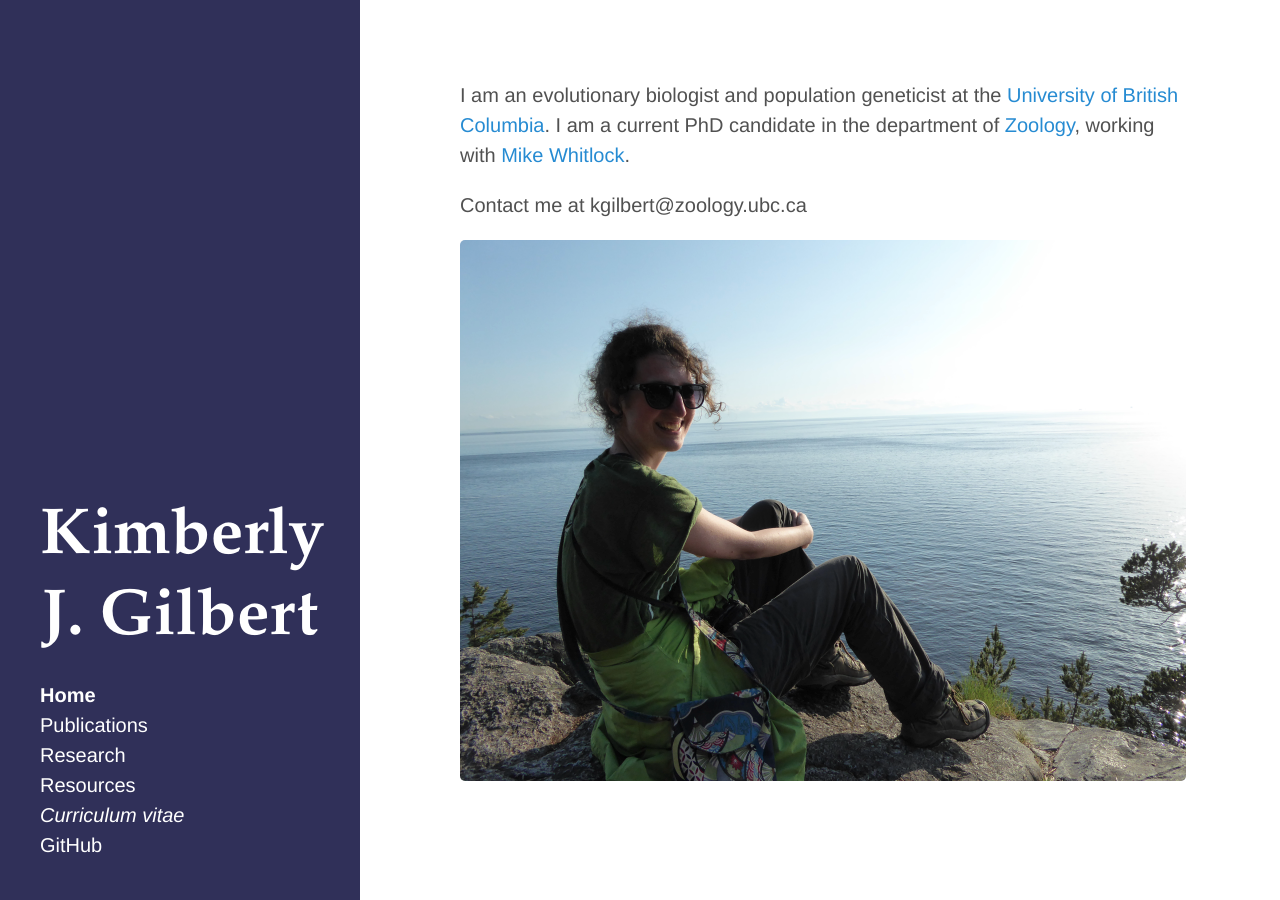
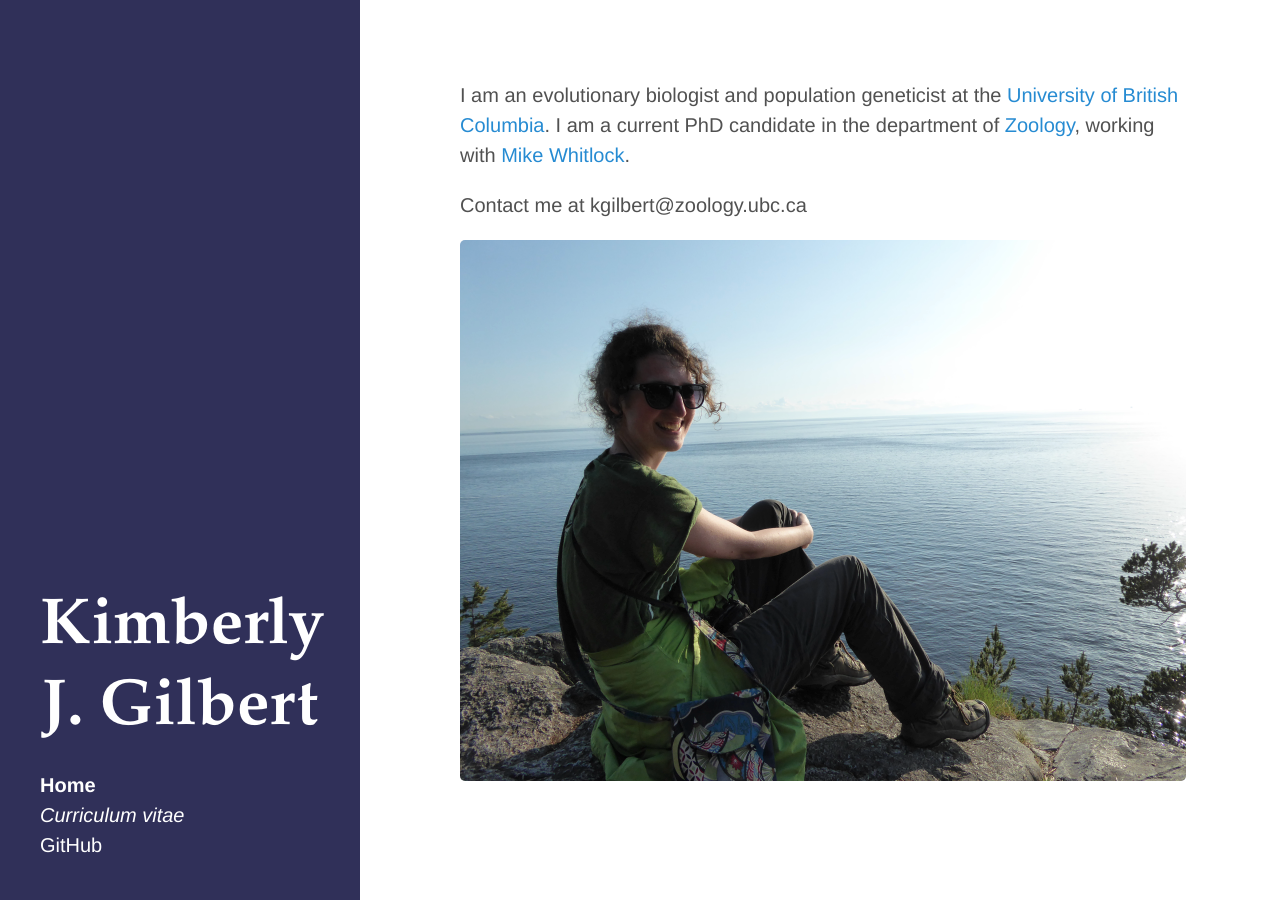
Before and after one commit to kjgilbert/kjgilbert.github.io, a Jekyll site: the page built from index.md, in a window 1280 px wide. Built offline with Jekyll 4.4.1, drawn with Linux system fonts in a browser that asks for light colours; Markdown is read by kramdown in place of the engine named in the settings.

Commit message:
edit sidebar

```diff
--- a/_includes/sidebar.html
+++ b/_includes/sidebar.html
@@ -15,7 +15,7 @@
         `layout: page` in the front-matter. See readme for usage.
       {% endcomment %}
 
-      {% assign pages_list = site.pages %}
+ <!--      {% assign pages_list = site.pages %}
       {% for node in pages_list %}
         {% if node.title != null %}
           {% if node.layout == "page" %}
@@ -24,7 +24,7 @@
             </li>
           {% endif %}
         {% endif %}
-      {% endfor %}
+      {% endfor %}  I COMMENTED THIS OUT TO KEEP SAME LINK ORDER ON SIDEBAR-->
 
  <!--     <li class="sidebar-nav-item"><a href="{{ site.github.repo }}/archive/v{{ site.version }}.zip">Download</a></li>   I COMMENTED THIS LINE OUT-->
  <!--     <li class="sidebar-nav-item"><a href="{{ url }}/pdfs/KGilbert_Resume.pdf"> <i>Curriculum vitae</i> </a></li>  -->
```
